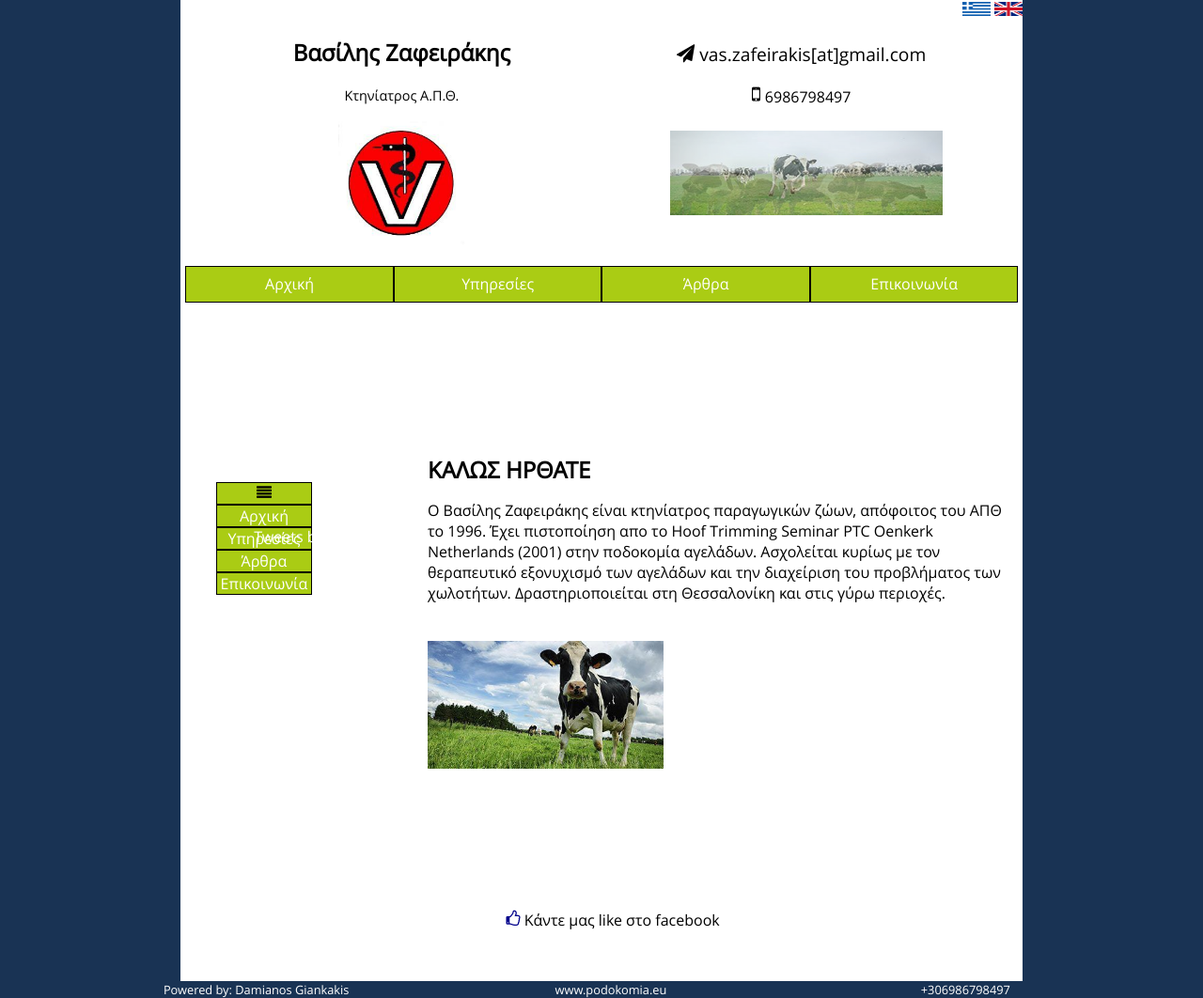
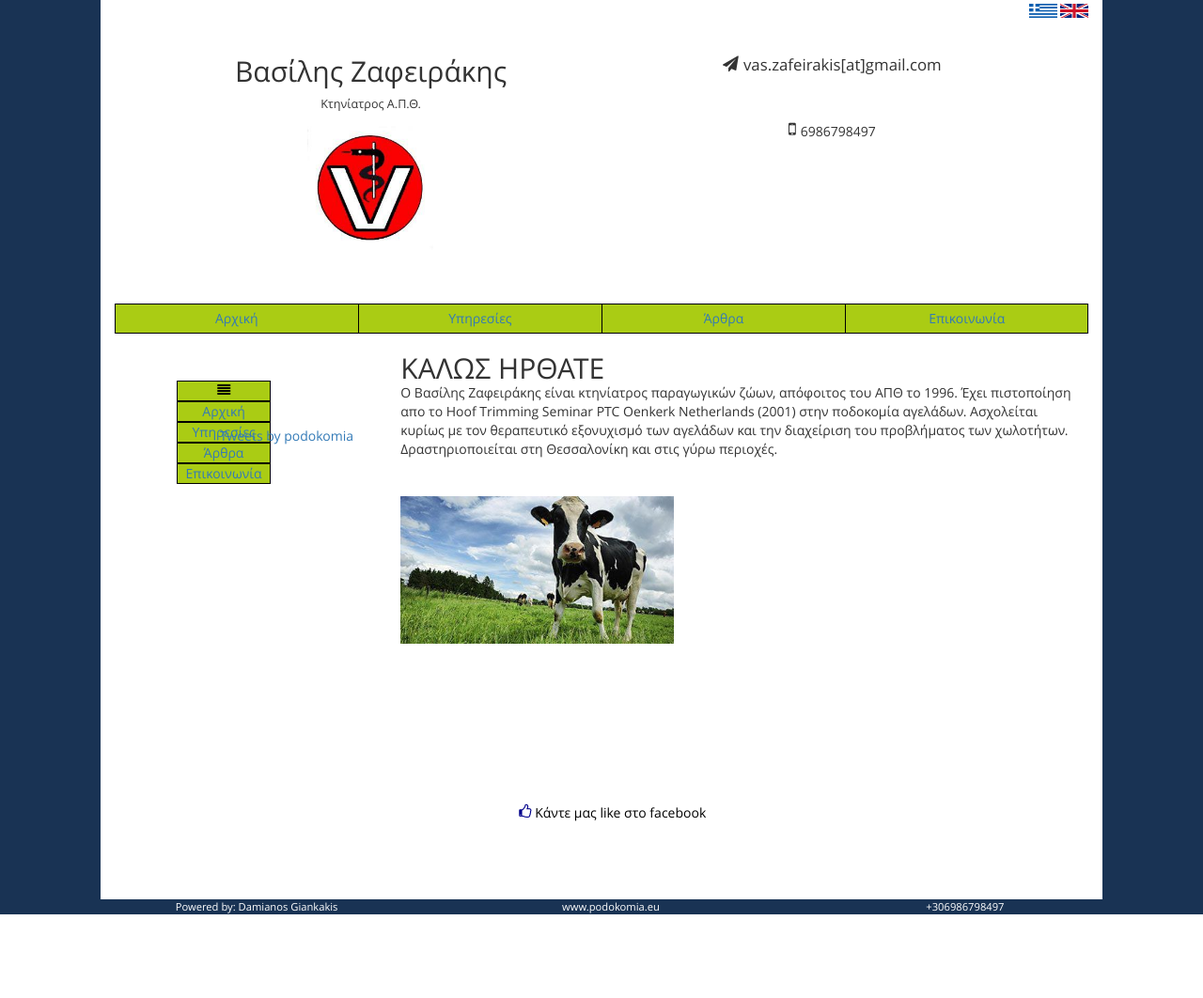
Before and after one commit to Damian96/podokomia, a PHP site: page /index.php?action=index in a window 1280 px wide. Shown: the whole page at 94% size. After the commit the page ends 973 px from the top, so only its background shows below. Run offline with PHP 8.4, Linux system fonts and the light colour scheme; some libraries are stand-ins or nearby versions; some web fonts are replaced.

Commit message:
Continues migration:

```diff
--- a/css/layout.css
+++ b/css/layout.css
@@ -1,8 +1,7 @@
 body {
-    margin: 0;
     padding: 0;
-    font-family: 'Open Sans', sans-serif;
-    background-color: #193354;
+    font-family: 'Open Sans', sans-serif !important;
+    background-color: #193354 !important;
     max-height: 1000px;
     overflow-x: hidden
 }
@@ -14,7 +13,7 @@ ul, li {
 
 a {
     text-decoration: none;
-    color: #fff
+    color: #ffffff;
 }
 
 .scol30, .mcol30, .lcol30, .scol70, .mcol70, .lcol70 {
@@ -23,11 +22,12 @@ a {
 }
 
 #wrapper {
-    background-color: #fff;
-    border: hidden;
-    margin: 0 auto;
+    background-color: #ffffff;
     position: relative;
-    padding: 30px
+}
+
+#wrapper > *:not(#lang-control) {
+    margin: 20px 0;
 }
 
 #clues {
@@ -42,18 +42,17 @@ a {
     margin-right: 5px
 }
 
+#info,
+#info > * {
+    height: 50%;
+}
+
+#info > * {
+    padding-top: 3.75%;
+}
+
 span.icon-mobile {
     font-size: 1.3em
-}
-
-#main-menu {
-    width: 100%;
-    position: relative;
-    margin-right: 18px
-}
-
-.home-li {
-    margin-left: .6%
 }
 
 .col50 {
@@ -63,26 +62,40 @@ span.icon-mobile {
     vertical-align: top
 }
 
-nav ul li {
-    width: 24.5%;
-    display: inline-block;
-    list-style-type: none;
-    line-height: 37px;
-    float: left;
-    border: solid 1px;
-    background-color: #aacc14
+#main-menu {
+    width: 100%;
+    position: relative;
+    padding: 0;
 }
 
-nav ul li:hover {
-    background-color: #a6aaad
+#main-menu > .col-lg-3:not(:first-child):not(:last-child) {
+    border-width: 1px 0 1px 1px;
 }
 
-nav ul {
-    padding: 0;
-    margin: 0
+#main-menu > .col-lg-3:first-child {
+    border-width: 1px 0 1px 1px;
 }
 
-nav ul li a {
+#main-menu > .col-lg-3:last-child {
+    border-width: 1px;
+}
+
+#main-menu > .col-lg-3 {
+    padding: 0;
+    margin: 0;
+    height: 100%;
+    background-color: #aacc14;
+    text-align: center;
+    border-color: #000000;
+    border-style: solid;
+    padding: 5px;
+}
+
+#main-menu > .col-lg-3:hover {
+    background-color: #a6aaad;
+}
+
+#main-menu > .col-lg-4 a {
     display: block
 }
 
@@ -123,11 +136,6 @@ nav ul li a {
     width: 24%;
     display: inline-block;
     vertical-align: middle
-}
-
-#main, #main-contact {
-    margin: 20px 0 0;
-    padding: 200px 0
 }
 
 #main-contact {
@@ -212,12 +220,12 @@ div.timeline-widget>a.u-floatLeft {
     margin-bottom: 50px
 }
 
-#lang {
+#lang-control {
     width: 100%;
     height: 19px
 }
 
-#lang a {
+#lang-control a {
     float: right
 }
 
--- a/css/max-320.css
+++ b/css/max-320.css
@@ -3,7 +3,7 @@
     margin: 0
 }
 
-#lang {
+#lang-control {
     text-align: center
 }
 
--- a/css/min-320.css
+++ b/css/min-320.css
@@ -1,9 +1,4 @@
-#wrapper {
-    padding: 0;
-    margin: 0
-}
-
-#lang {
+#lang-control {
     text-align: center
 }
 
@@ -15,10 +10,6 @@
 #currimg {
     width: 250px;
     margin: auto
-}
-
-#main-menu {
-    margin: 20px 0 0
 }
 
 nav ul li {
--- a/css/min-768.css
+++ b/css/min-768.css
@@ -1,11 +1,8 @@
-#wrapper {
-    width: 70%;
-    position: relative;
-    padding: 0;
-    margin: auto
+header {
+    padding: 0 !important;
 }
 
-#lang {
+#lang-control {
     text-align: right
 }
 
@@ -56,7 +53,7 @@
     display: inline-block
 }
 
-nav ul li {
+#main-menu ul li {
     width: 24.5%;
     display: inline-block
 }
--- a/css/slideshow.css
+++ b/css/slideshow.css
@@ -1,4 +1,4 @@
-#slideshow,
+/*#slideshow,
 .slide-img {
     width: 400px;
     height: 150px
@@ -79,4 +79,16 @@ img {
     #slideshow>img {
         margin: 0 0 0 40%
     }
+}*/
+
+#slideshow {
+    height: 50%;
 }
+
+.slide-img {
+    position: relative;
+    top: 0;
+    left: 0;
+    transform: scale(0.7, 0.7);
+    opacity: 0;
+}
--- a/includes/internalization/el/head.php
+++ b/includes/internalization/el/head.php
@@ -25,11 +25,13 @@
     <link rel="stylesheet" href="css/slideshow.css?<?=$cssversion?>" />
 	<link rel="stylesheet" href="css/podokomia-icons.css?<?=$cssversion?>" />
     <link rel='stylesheet' href="css/open-sans.css?<?=$cssversion?>" />
+    <script src="https://ajax.googleapis.com/ajax/libs/jquery/3.2.1/jquery.min.js"></script>
+    <script src="https://maxcdn.bootstrapcdn.com/bootstrap/3.3.7/js/bootstrap.min.js" type="text/javascript"></script>
+    <link rel="stylesheet" href="https://maxcdn.bootstrapcdn.com/bootstrap/3.3.7/css/bootstrap.min.css"/>
 	<style type="text/css">
 	[langtype="el"],[langtype="en"]{display:none}
 	#main-menu li{min-height:37px}
-	img:not(.l-img):not(#slide-img){filter:blur(5px);-webkit-filter:blur(5px)}
+	img:not(.l-img):not(.slide-img){filter:blur(5px);-webkit-filter:blur(5px)}
 	</style>
-	<script src="https://ajax.googleapis.com/ajax/libs/jquery/3.2.1/jquery.min.js"></script>
     <script src="js/twitter-widj.js"></script>
 </head>
--- a/includes/internalization/el/header.php
+++ b/includes/internalization/el/header.php
@@ -1,11 +1,11 @@
 <div id="fb-root"></div>
-	<div id="wrapper">
-		<header id="header">
-			<section id="lang">
+	<div id="wrapper" class="col-sm-12 col-md-10 col-lg-10 col-md-offset-1 col-lg-offset-1">
+        <div id="lang-control">
 				<img alt="gr-flag" class="l-img" src="images/gr.ico"/>
 				<img alt="uk-flag" class="l-img" src="images/uk.ico"/>
-			</section>
-			<section id="banner">
+        </div>
+		<header class="col-sm-12 col-md-12 col-lg-12">
+			<div id="banner">
 				<div class="col50">
 					<div id="clues">
                         <h2 class="name">Βασίλης Ζαφειράκης</h2>
@@ -20,20 +20,24 @@
                     </div>
 
                     <div id="slideshow">
-						<img class="slide-img" src="images/slideshow-1.jpg"/>
-						<img class="slide-img" src="images/slideshow-2.jpg"/>
-						<img class="slide-img" src="images/slideshow-3.jpg"/>
+                        <!--<img class="slide-img" src="images/slideshow-1.jpg"/>
+                        <img class="slide-img" src="images/slideshow-2.jpg"/>
+                        <img class="slide-img" src="images/slideshow-3.jpg"/>!-->
                     </div>
 				</div>
-			</section>
+			</div>
 		</header>
-		<section id="main-menu">
-			<nav>
-				<ul>
-                    <li class="home-li"><a href="index.php?action=index" title="Αρχική"><span>Αρχική</span></a></li>
-					<li><a href="index.php?action=services" title="Υπηρεσίες"><span>Υπηρεσίες</span></a></li>
-					<li><a href="index.php?action=articles" title="Άρθρα"><span>Άρθρα</span></a></li>
-					<li><a href="index.php?action=contact" title="Επικοινωνία"><span>Επικοινωνία</span></a></li>
-				</ul>
-			</nav>
-		</section>
+		<div id="main-menu" class="col-sm-12 col-md-12 col-lg-12">
+                <div class="col-sm-12 col-md-3 col-lg-3">
+                    <a href="index.php?action=index" title="Αρχική"><span>Αρχική</span></a>
+                </div>
+                <div class="col-sm-12 col-md-3 col-lg-3">
+                    <a href="index.php?action=services" title="Υπηρεσίες"><span>Υπηρεσίες</span></a>
+                </div>
+                <div class="col-sm-12 col-md-3 col-lg-3">
+                    <a href="index.php?action=articles" title="Άρθρα"><span>Άρθρα</span></a>
+                </div>
+                <div class="col-sm-12 col-md-3 col-lg-3">
+                    <a href="index.php?action=contact" title="Επικοινωνία"><span>Επικοινωνία</span></a>
+                </div>
+		</div>
--- a/includes/js/slideshow.js
+++ b/includes/js/slideshow.js
@@ -1,13 +1,35 @@
 var prevImg = 0,
-    slideImgs = new Array;
+    slideImgs = [],
+    lastImg,
+    srcs = [
+        'images/slideshow-1.jpg',
+        'images/slideshow-2.jpg',
+        'images/slideshow-3.jpg'
+    ],
+    container,
+    imgHeight = 120;
 
-$(".slide-img").each(function() {
-    slideImgs.push($(this))
+$(window).on('load', function() {
+    container = $('#slideshow');
+    var code = '';
+    $.each(srcs, function(index, item) {
+        code += "\n<img class='slide-img' src='" + srcs[index] + "'/>\n";
     });
+    container.html(code);
 
-$(".slide-img:not(:first-of-type)").css("opacity", "0");
-
-var lastImg = slideImgs.length - 1;
+    slideImgs = $('.slide-img');
+    var heightSum = 0;
+    slideImgs.each(function(index) {
+        $(this).css('z-index', 10 + index + 1);
+        if(index == 1) {
+            heightSum += imgHeight;
+            $(this).css('top', -imgHeight + 'px');
+        } else if(index > 1) {
+            heightSum += imgHeight;
+            $(this).css('top', -heightSum + 'px');
+        }
+    });
+    lastImg = slideImgs.length - 1;
 
     setInterval(function() {
         var s;
@@ -18,15 +40,16 @@ setInterval(function() {
             default:
                 s = prevImg + 1
         }
-    slideImgs[prevImg].animate({
+        slideImgs.eq(prevImg).animate({
             opacity: 0
         }, 1500, function() {
-        $(this).css("opacity", "0")
+            $(this).css("opacity", "0");
         });
-    slideImgs[s].animate({
+        slideImgs.eq(s).animate({
             opacity: 1
         }, 1500, function() {
-        $(this).css("opacity", "1")
+            $(this).css("opacity", "1");
         });
         prevImg = s
-}, 1500);
+    }, 3000);
+});
```
Also changed, not shown: css/layout.min.css (+1 -1 lines). Lines whose indentation alone changed are shown as unchanged.
